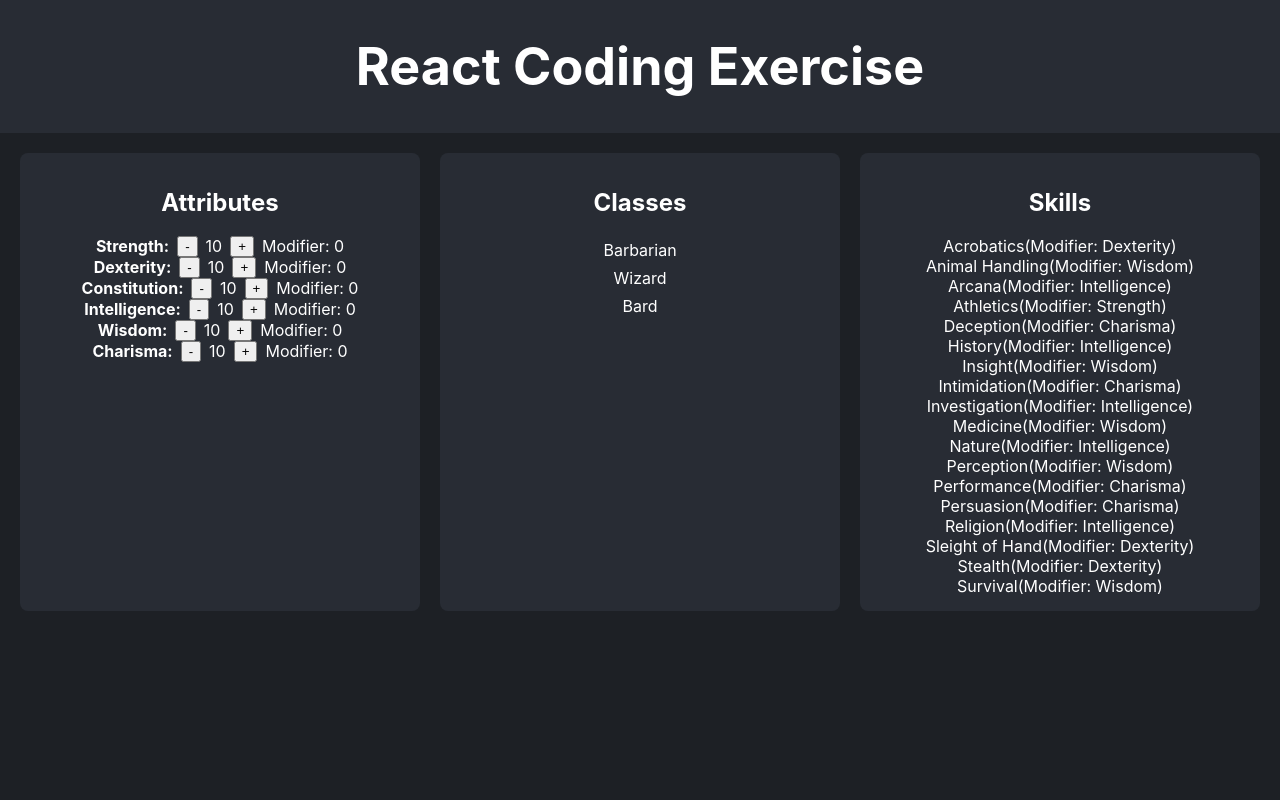
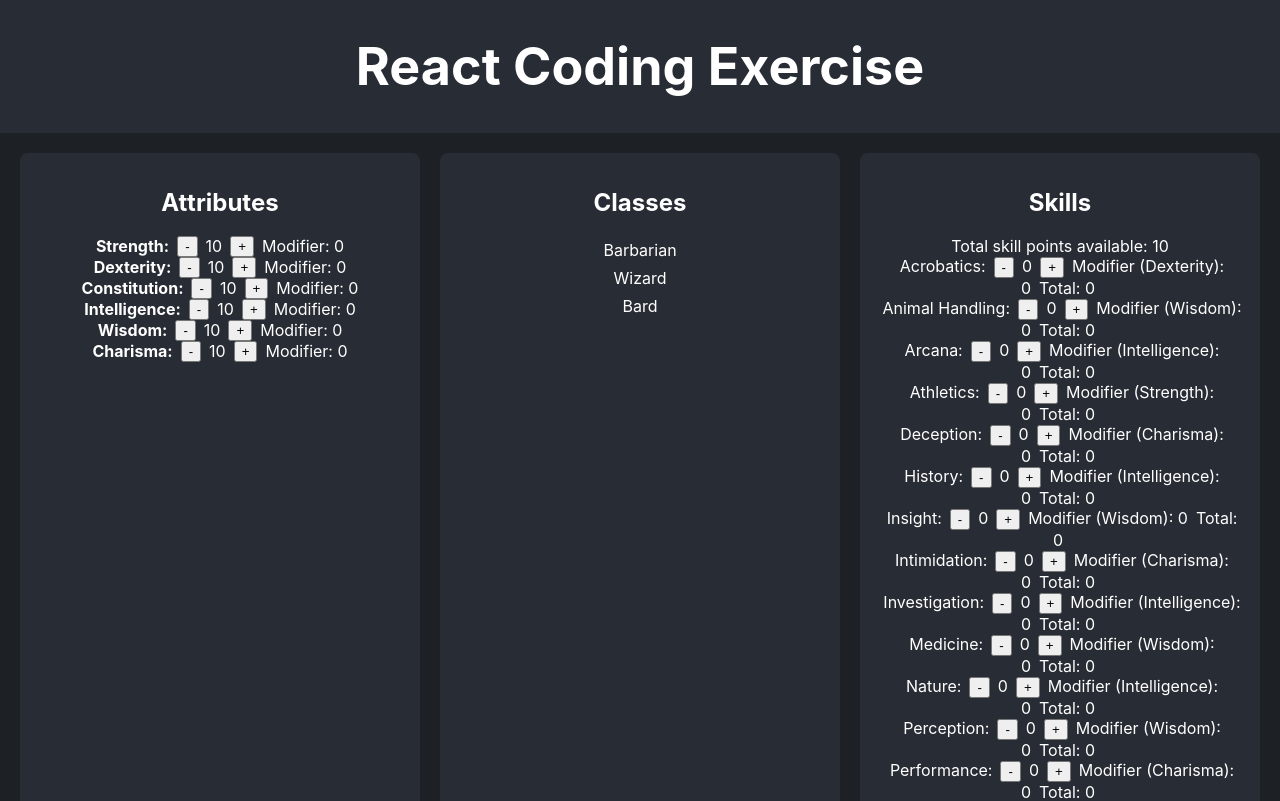
Before and after one commit to YunhwanJeong/recruiting-webapp-character, a React (Create React App) app: page / in a window 1280 px wide. Shown: the top 801 px of the page. Built offline with nearby package versions, Linux system fonts and the light colour scheme.

Commit message:
feat: add skills section logic

```diff
--- a/src/App.css
+++ b/src/App.css
@@ -72,3 +72,7 @@
   background-color: dimgray;
   border-radius: 4px;
 }
+
+.skill-row > * {
+  margin: 0 4px;
+}
--- a/src/App.tsx
+++ b/src/App.tsx
@@ -7,12 +7,25 @@ type Action =
   | { type: "INCREMENT"; attribute: keyof Attributes }
   | { type: "DECREMENT"; attribute: keyof Attributes };
 
+type SkillAction =
+  | { type: "INCREMENT_SKILL"; skill: string }
+  | { type: "DECREMENT_SKILL"; skill: string };
+
+type SkillPoints = {
+  [key: string]: number;
+};
+
 const initialAttributes: Attributes = ATTRIBUTE_LIST.reduce(
   (acc, attr) => ({ ...acc, [attr]: 10 }),
   {} as Attributes
 );
 
-const reducer = (state: Attributes, action: Action): Attributes => {
+const initialSkillPoints: SkillPoints = SKILL_LIST.reduce(
+  (acc, skill) => ({ ...acc, [skill.name]: 0 }),
+  {} as SkillPoints
+);
+
+const attributeReducer = (state: Attributes, action: Action): Attributes => {
   switch (action.type) {
     case "INCREMENT":
       return { ...state, [action.attribute]: state[action.attribute] + 1 };
@@ -26,19 +39,62 @@ const reducer = (state: Attributes, action: Action): Attributes => {
   }
 };
 
+const skillPointsReducer = (
+  state: SkillPoints,
+  action: SkillAction
+): SkillPoints => {
+  switch (action.type) {
+    case "INCREMENT_SKILL":
+      return { ...state, [action.skill]: state[action.skill] + 1 };
+    case "DECREMENT_SKILL":
+      return {
+        ...state,
+        [action.skill]: Math.max(0, state[action.skill] - 1),
+      };
+    default:
+      return state;
+  }
+};
+
 const calculateModifier = (value: Attributes[keyof Attributes]) => {
   return Math.floor((value - 10) / 2);
 };
 
 function App() {
-  const [attributes, dispatch] = useReducer(reducer, initialAttributes);
+  const [attributes, dispatchAttributes] = useReducer(
+    attributeReducer,
+    initialAttributes
+  );
+  const [skillPoints, dispatchSkillPoints] = useReducer(
+    skillPointsReducer,
+    initialSkillPoints
+  );
   const [selectedClass, setSelectedClass] = useState<Class | null>(null);
+
+  // Calculate available skill points based on Intelligence modifier
+  const intelligenceModifier = calculateModifier(attributes["Intelligence"]);
+  const totalSkillPoints = 10 + 4 * intelligenceModifier;
+  const usedSkillPoints = Object.values(skillPoints).reduce(
+    (acc, points) => acc + points,
+    0
+  );
+  const remainingSkillPoints = totalSkillPoints - usedSkillPoints;
 
   const meetsClassRequirements = (className: Class) => {
     const classRequirements = CLASS_LIST[className];
     return ATTRIBUTE_LIST.every(
       (attr) => attributes[attr] >= classRequirements[attr]
     );
+  };
+
+  const incrementSkill = (skillName: string) => {
+    if (remainingSkillPoints > 0) {
+      dispatchSkillPoints({ type: "INCREMENT_SKILL", skill: skillName });
+    }
+  };
+
+  const decrementSkill = (skillName: string) => {
+    dispatchSkillPoints({ type: "DECREMENT_SKILL", skill: skillName });
   };
 
   return (
@@ -54,13 +110,17 @@ function App() {
               <div key={attribute} className="attribute-row">
                 <strong>{attribute}: </strong>
                 <button
-                  onClick={() => dispatch({ type: "DECREMENT", attribute })}
+                  onClick={() =>
+                    dispatchAttributes({ type: "DECREMENT", attribute })
+                  }
                 >
                   -
                 </button>
                 <span>{attributes[attribute]}</span>
                 <button
-                  onClick={() => dispatch({ type: "INCREMENT", attribute })}
+                  onClick={() =>
+                    dispatchAttributes({ type: "INCREMENT", attribute })
+                  }
                 >
                   +
                 </button>
@@ -86,7 +146,7 @@ function App() {
             {selectedClass && (
               <div className="class-requirements">
                 <h3>Requirements for {selectedClass}</h3>
-                {Object.entries(CLASS_LIST[selectedClass] as Attributes).map(
+                {Object.entries(CLASS_LIST[selectedClass] || {}).map(
                   ([attr, value]) => (
                     <div key={attr}>
                       {attr}: {value}
@@ -98,12 +158,25 @@ function App() {
           </section>
           <section className="column">
             <h2>Skills</h2>
-            {SKILL_LIST.map((skill) => (
-              <div key={skill.name}>
-                <span>{skill.name}</span>
-                <span>(Modifier: {skill.attributeModifier})</span>
-              </div>
-            ))}
+            <div>Total skill points available: {remainingSkillPoints}</div>
+            {SKILL_LIST.map((skill) => {
+              const modifier = calculateModifier(
+                attributes[skill.attributeModifier]
+              );
+              const totalSkillValue = skillPoints[skill.name] + modifier;
+              return (
+                <div key={skill.name} className="skill-row">
+                  <span>{skill.name}:</span>
+                  <button onClick={() => decrementSkill(skill.name)}>-</button>
+                  <span>{skillPoints[skill.name]}</span>
+                  <button onClick={() => incrementSkill(skill.name)}>+</button>
+                  <span>
+                    Modifier ({skill.attributeModifier}): {modifier}
+                  </span>
+                  <span>Total: {totalSkillValue}</span>
+                </div>
+              );
+            })}
           </section>
         </div>
       </main>
```
